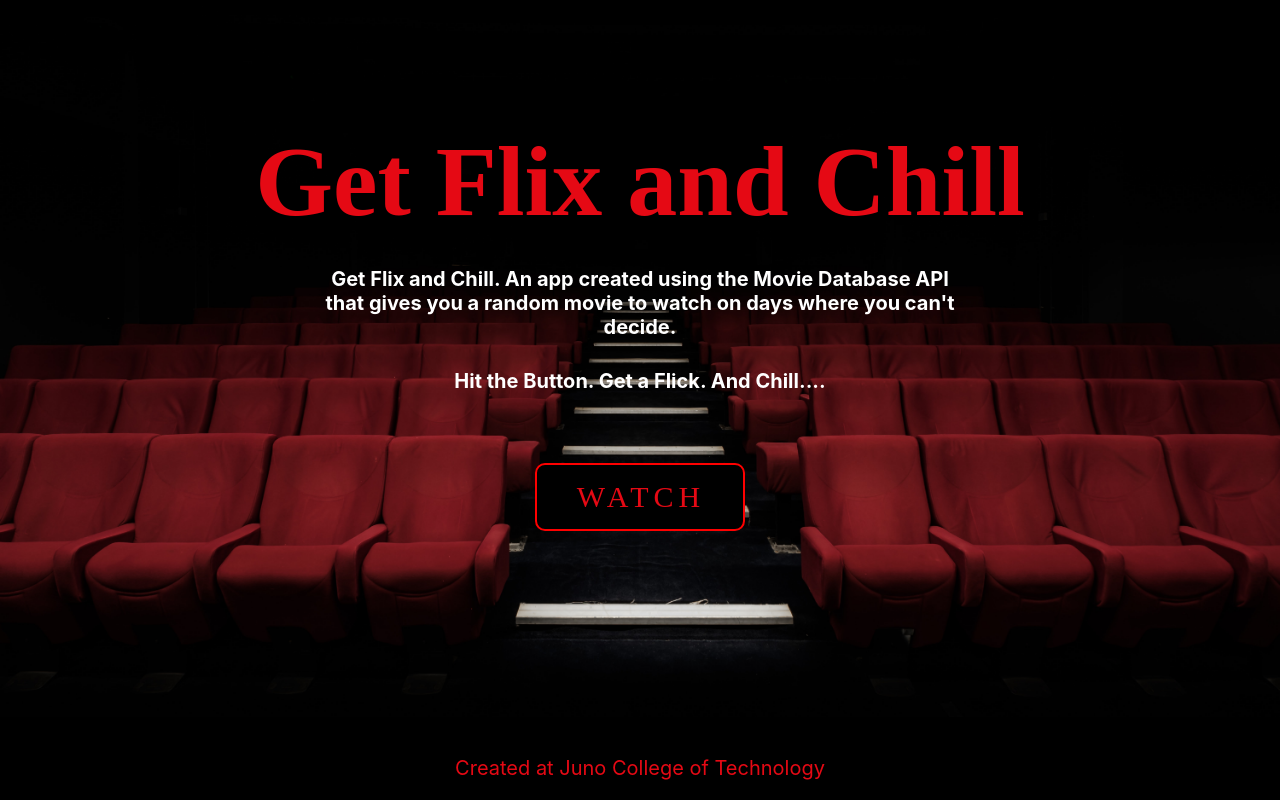
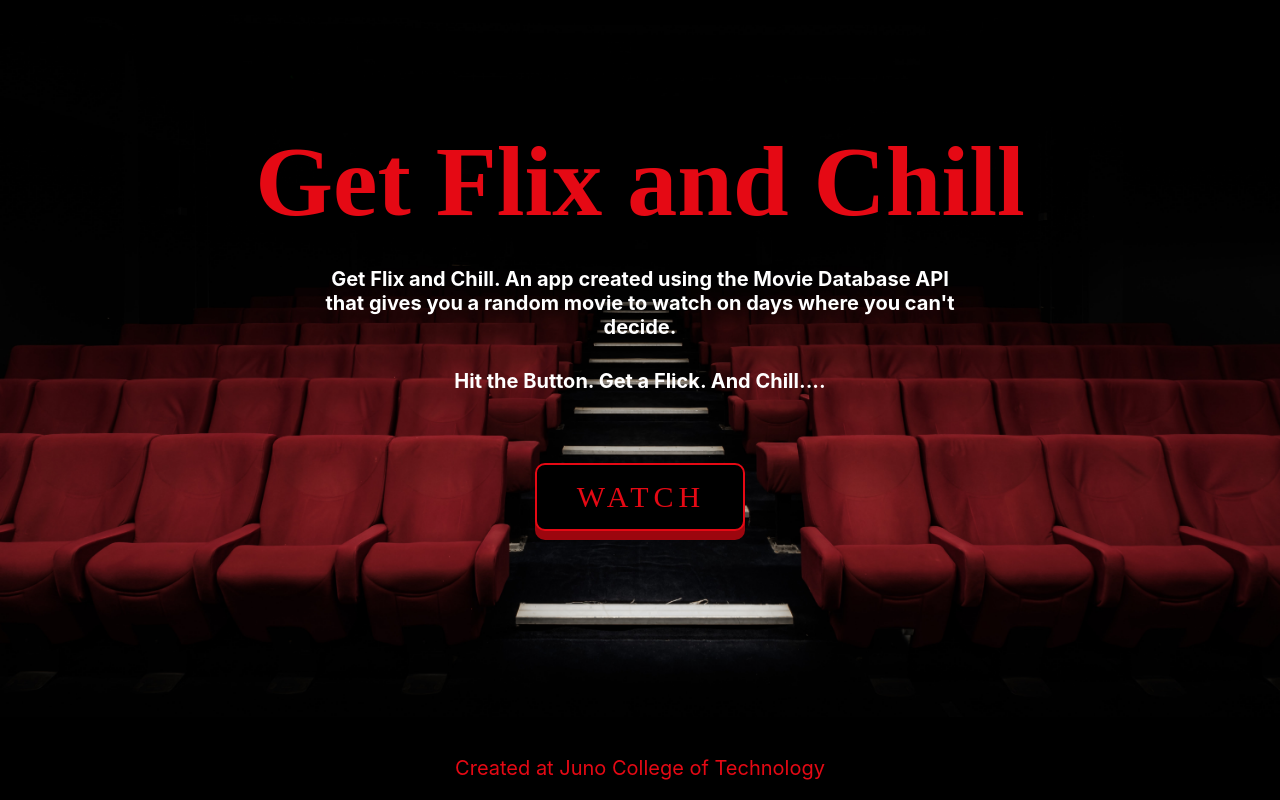
Before and after one commit to rakpcodes/get-flix-and-chill, a React (Create React App) app: page / in a window 1280 px wide. Built offline with nearby package versions, Linux system fonts and the light colour scheme; no server answers; the HTML template or start-up script is replaced by a standard one; a web font is replaced by a local one.

Commit message:
added wicked button animation

```diff
--- a/src/App.css
+++ b/src/App.css
@@ -52,19 +52,27 @@ body {
 .watch {
   color: #E50914;
   background-color: black;
-  border: 2px solid red;
+  border: 2px solid #E50914;
   border-radius: 10px;
   padding: 15px 38px 15px 40px;
   font-size: 1.5rem;
   font-family: 'Koulen', cursive;
   margin: 50px 0px;
-  transition: all 0.3s ease-in-out;
   letter-spacing: 5px;
+  box-shadow: 0 9px #9c060e;
 }
 
-.watch:hover, .watch:focus{
+.watch:hover, .watch:focus {
   background-color: white;
+  transition: 0.3s background-color;
 }
+
+.watch:active {
+  box-shadow: 0 4px #9c060e;
+  transform: translateY(3px);
+}
+
+
 
 .resultContainer {
   display: flex;
```
